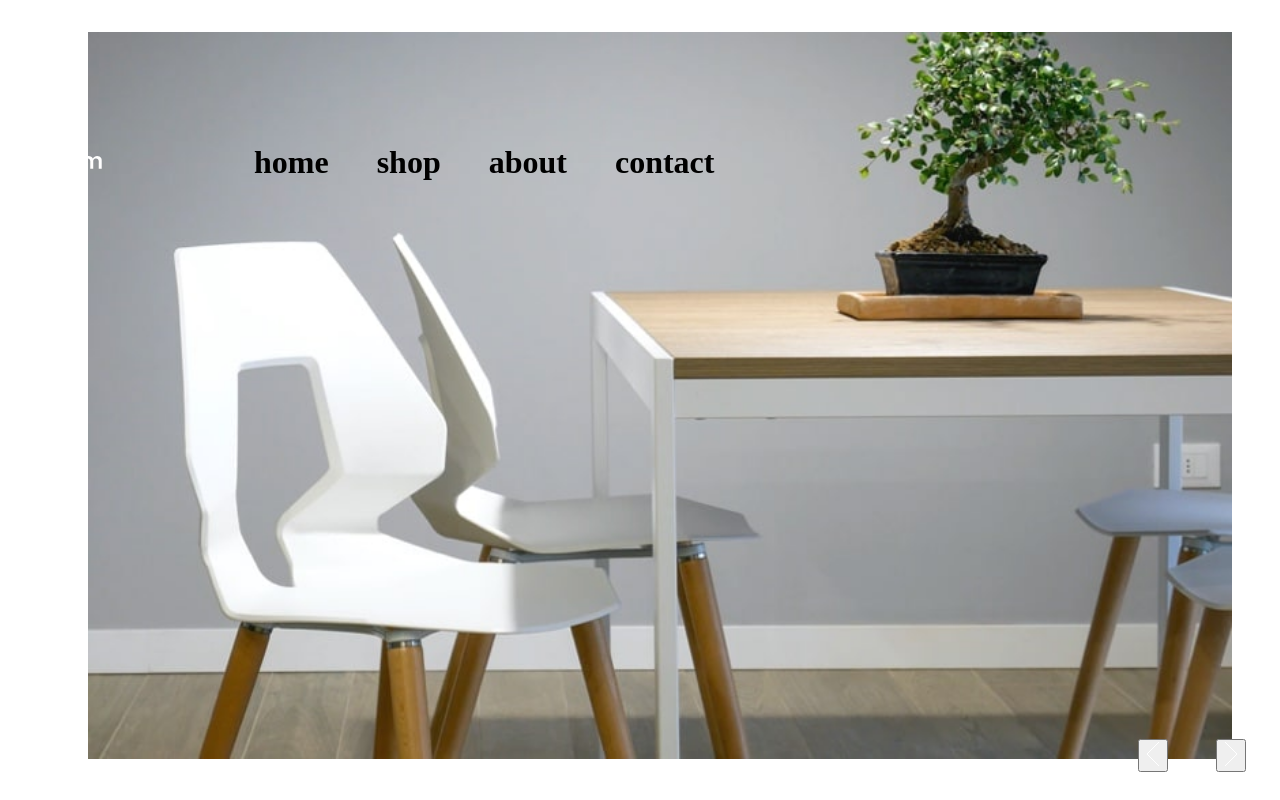
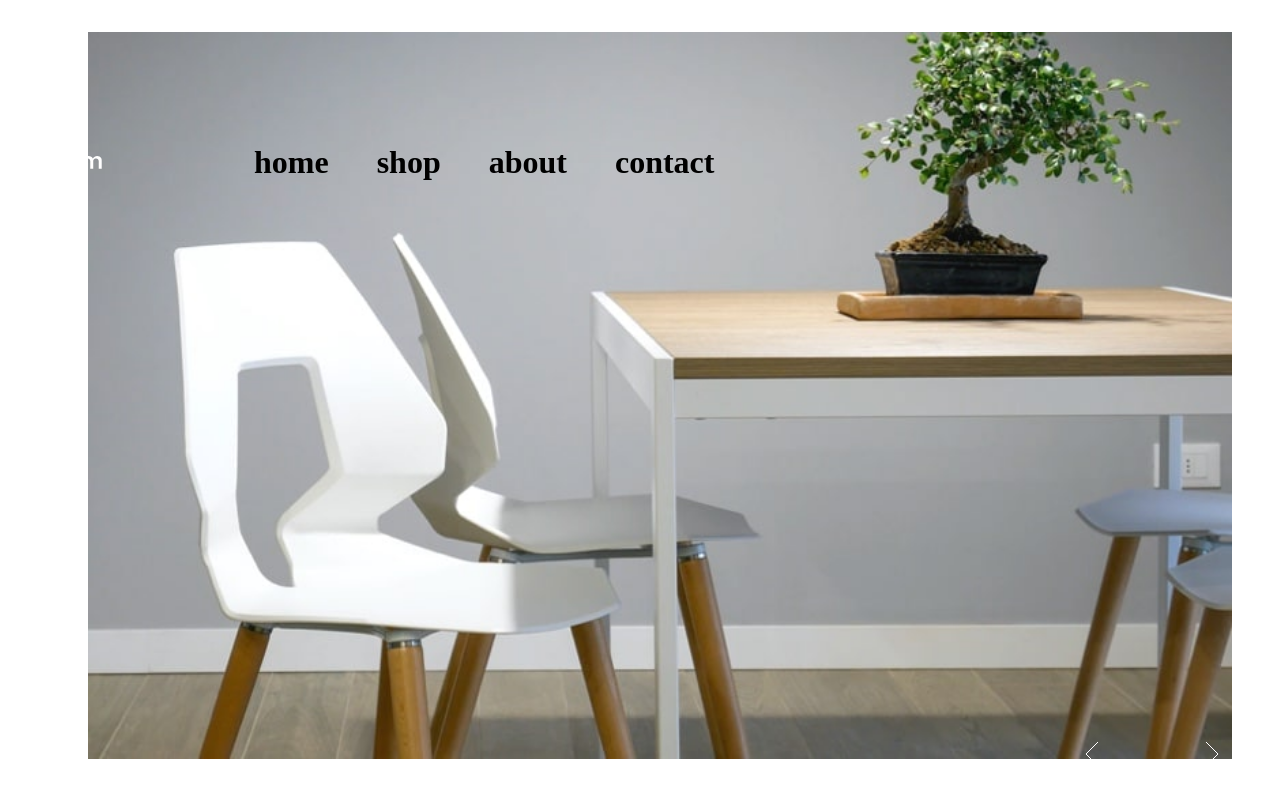
Before and after one commit to Diego2Drm/Room-homepage, a React (Vite) app: page / in a window 1280 px wide. Shown: the top 800 px of the page. Built offline with nearby package versions, Linux system fonts and the light colour scheme; the HTML template or start-up script is replaced by a standard one.

Commit message:
Active States

```diff
--- a/src/components/NavBar/NavBar.module.css
+++ b/src/components/NavBar/NavBar.module.css
@@ -37,6 +37,28 @@
   font-weight: 700;
   font-size: 1.4rem;
 }
+.navbarContent ul li{
+  cursor: pointer;
+  position: relative;
+}
+.navbarContent ul li::after{
+  content: '';
+  position: absolute;
+  width: 100%;
+  height: .2rem;
+  background: var(--White);
+  bottom: -1rem;
+  left: 0;
+  transform: scaleX(0);
+  transition: .5s ease-in-out;
+}
+.navbarContent ul li:hover{
+  transition: 1s ease-in-out;
+  text-shadow: .2rem .2rem .3rem var(--Black), 0 0 2rem blue, 0 0 0.3rem blue;
+}
+.navbarContent ul li:hover::after{
+ transform: scaleX(1);
+}
 
 @media (min-width: 1024px) {
   .container{
--- a/src/components/Slider/styles.module.css
+++ b/src/components/Slider/styles.module.css
@@ -10,7 +10,6 @@
 
 .arrows {
   position: absolute;
-  background: var(--Black);
   right: 0;
   top: 31rem;
   width: 10rem;
@@ -18,7 +17,17 @@
   display: flex;
   align-items: center;
   justify-content: center;
-  gap: 3rem;
+  button{
+    background: var(--Black);
+    width: 100%;
+    height: 100%;
+    cursor: pointer;
+    border: none;
+    &:hover{
+      background: var(--Dark-Gray);
+      transition: .2s ease-in-out;
+    }
+  }
 }
 
 .containerInfo {
@@ -78,6 +87,10 @@
             font-size: 1.6rem;
             letter-spacing: 1rem;
             font-weight: 700;
+            &:hover{
+              transition: .4s ease-in-out;
+              color: var(--Dark-Gray);
+            }
           }
         }
       }
@@ -89,6 +102,7 @@
   .arrows {
     right: 0;
     top: 43.7rem;
+    width: 15rem;
   }
 
   .containerInfo {
@@ -116,7 +130,6 @@
     top: 46rem;
     width: 15rem;
     height: 7.5rem;
-    gap: 5rem;
 
     img {
       width: 2rem;
```
